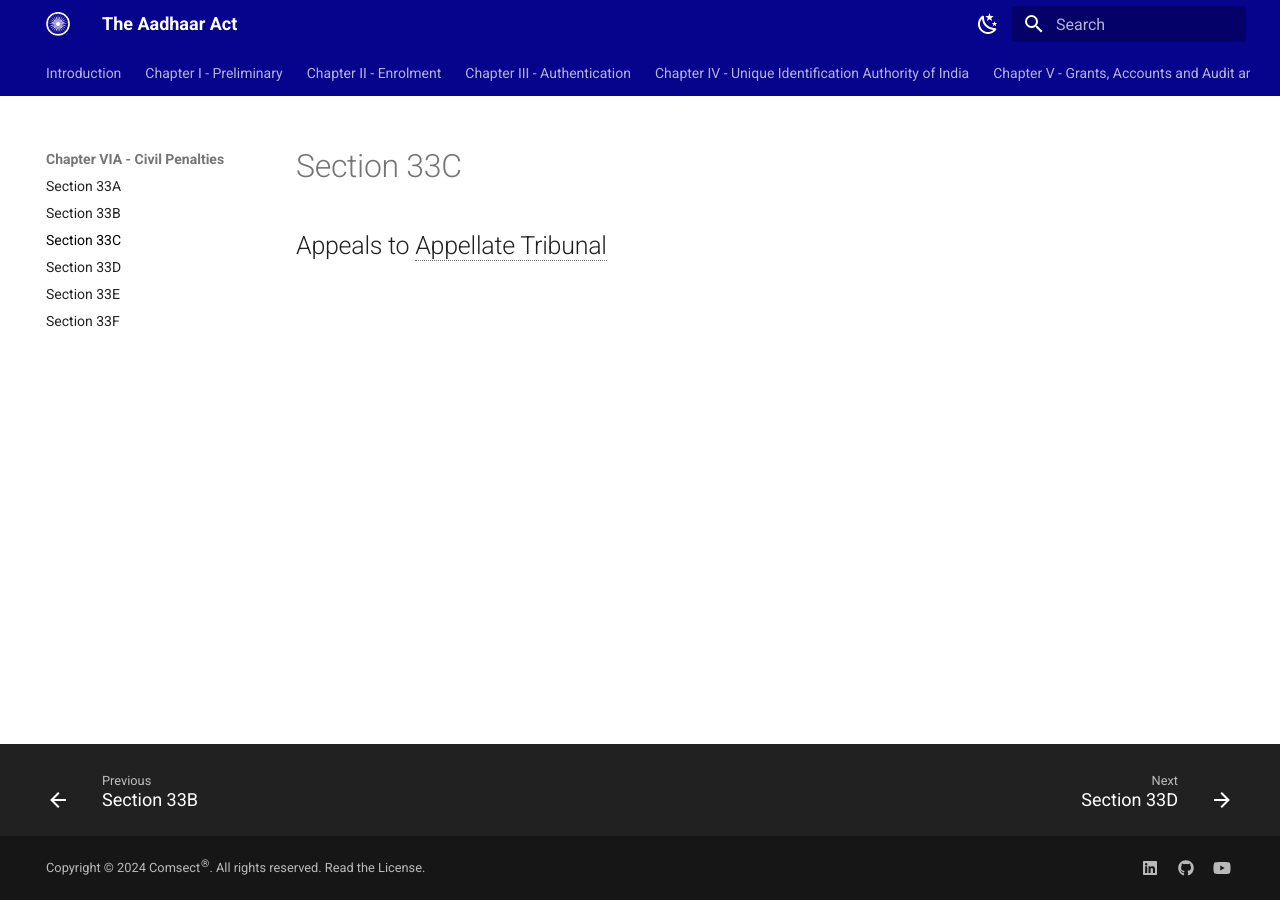
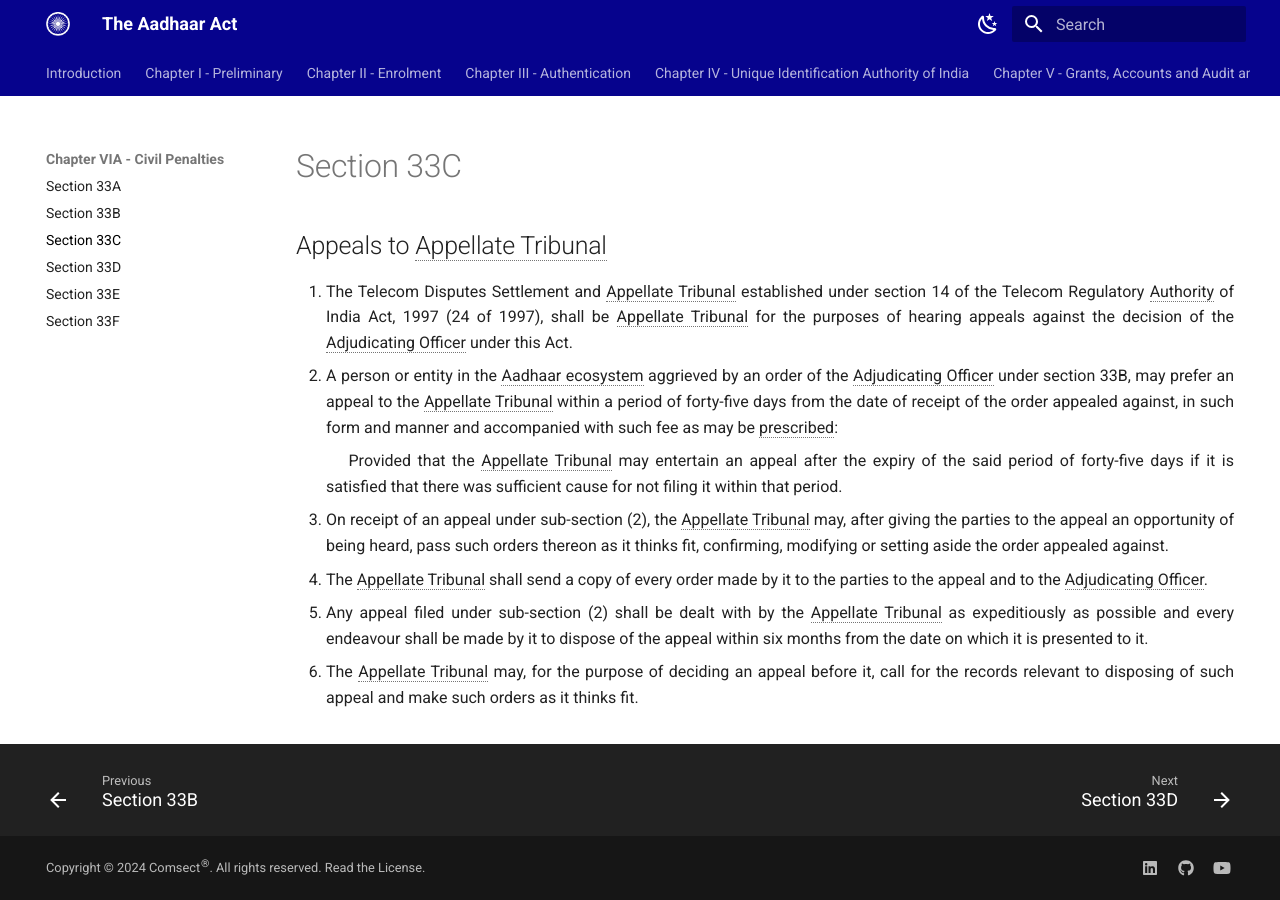
Before and after one commit to comsect/aadhaar-act, an MkDocs documentation site: the page built from docs/en/33C.md, in a window 1280 px wide. Built offline with MkDocs 1.6.1 and Material for MkDocs 9.7.7, drawn with Linux system fonts in a browser that asks for light colours.

Commit message:
add section-thirty-three-c

```diff
--- a/docs/en/33C.md
+++ b/docs/en/33C.md
@@ -5,3 +5,10 @@ description: Appeals to Appellate Tribunal
 ---
 
 ## Appeals to Appellate Tribunal
+
+1. The Telecom Disputes Settlement and Appellate Tribunal established under section 14 of the Telecom Regulatory Authority of India Act, 1997 (24 of 1997), shall be Appellate Tribunal for the purposes of hearing appeals against the decision of the Adjudicating Officer under this Act.
+2. A person or entity in the Aadhaar ecosystem aggrieved by an order of the Adjudicating Officer under section 33B, may prefer an appeal to the Appellate Tribunal within a period of forty-five days from the date of receipt of the order appealed against, in such form and manner and accompanied with such fee as may be prescribed: </p>&emsp; Provided that the Appellate Tribunal may entertain an appeal after the expiry of the said period of forty-five days if it is satisfied that there was sufficient cause for not filing it within that period.
+3. On receipt of an appeal under sub-section (2), the Appellate Tribunal may, after giving the parties to the appeal an opportunity of being heard, pass such orders thereon as it thinks fit, confirming, modifying or setting aside the order appealed against.
+4. The Appellate Tribunal shall send a copy of every order made by it to the parties to the appeal and to the Adjudicating Officer.
+5. Any appeal filed under sub-section (2) shall be dealt with by the Appellate Tribunal as expeditiously as possible and every endeavour shall be made by it to dispose of the appeal within six months from the date on which it is presented to it.
+6. The Appellate Tribunal may, for the purpose of deciding an appeal before it, call for the records relevant to disposing of such appeal and make such orders as it thinks fit.
```
